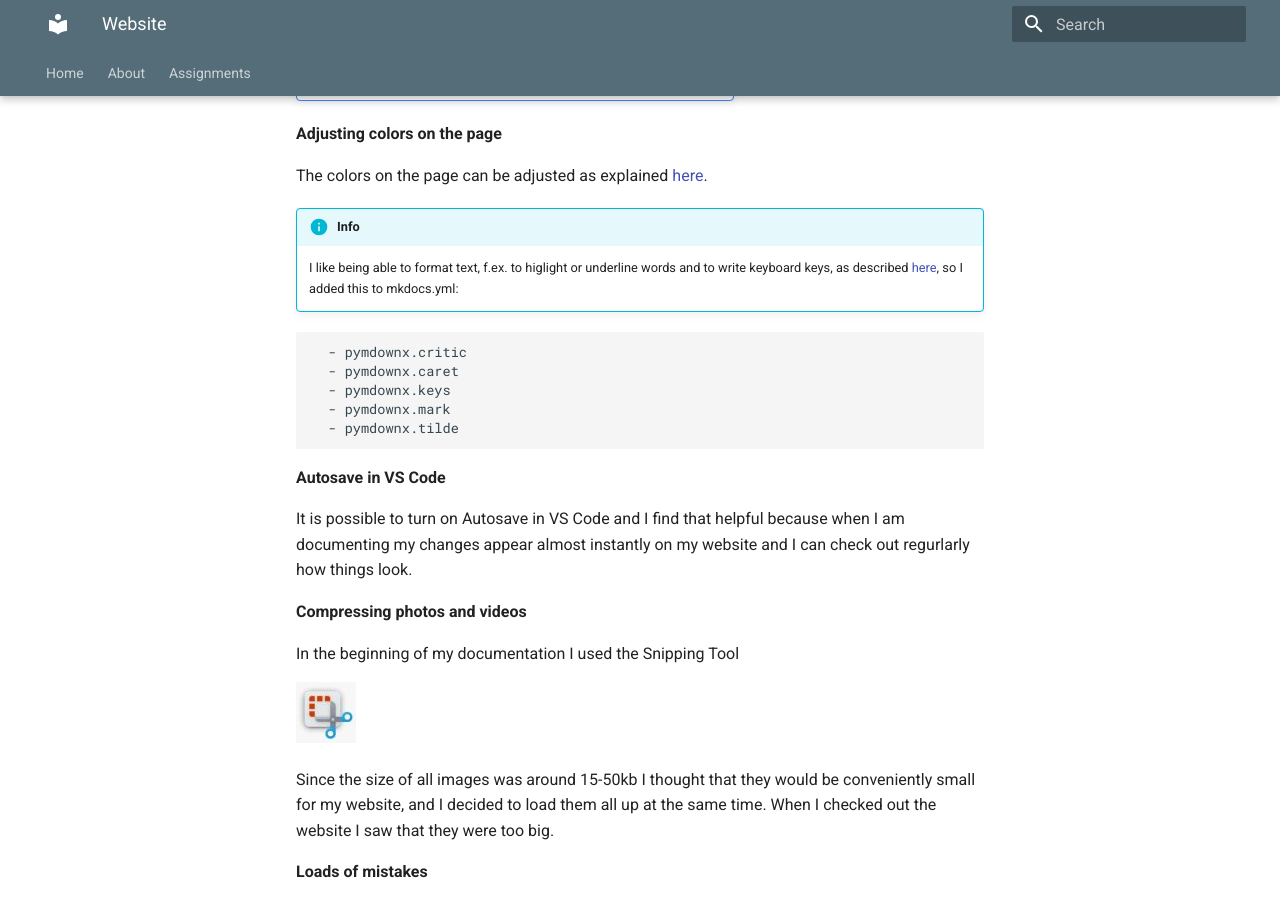
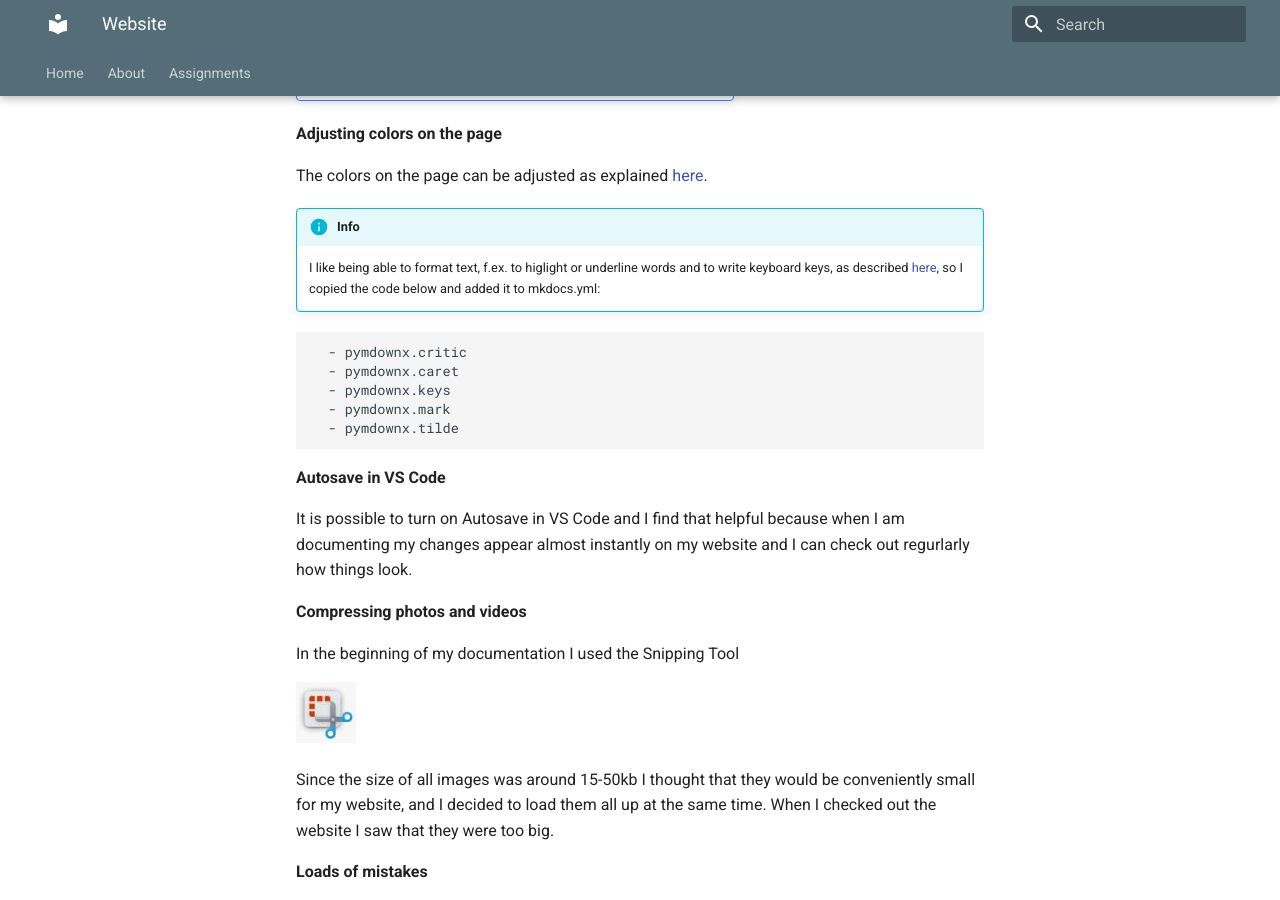
Before and after one commit to OlofH2/Before-Fab-Academy, an MkDocs documentation site: the page built from docs/Website.md, in a window 1280 px wide and 900 px high, scrolled down 2212 px. Built offline with MkDocs 1.6.1 and Material for MkDocs 9.7.7, drawn with Linux system fonts in a browser that asks for light colours.

Commit message:
Smá lagfæring

````diff
--- a/docs/Website.md
+++ b/docs/Website.md
@@ -77,6 +77,7 @@ I also copied codes from the same site [here](https://squidfunk.github.io/mkdocs
 
     The photo is 400 pixels wide, 500 pixels was to wide so that the inline box did not fit beside the photo.
 
+
 **Adjusting colors on the page**
 
 The colors on the page can be adjusted as explained [here](https://squidfunk.github.io/mkdocs-material/setup/changing-the-colors/).
@@ -84,7 +85,7 @@ The colors on the page can be adjusted as explained [here](https://squidfunk.git
 
 !!!Info
 
-    I like being able to format text, f.ex. to higlight or underline words and to write keyboard keys, as described [here](https://squidfunk.github.io/mkdocs-material/reference/formatting/#highlighting-text), so I added this to mkdocs.yml:
+    I like being able to format text, f.ex. to higlight or underline words and to write keyboard keys, as described [here](https://squidfunk.github.io/mkdocs-material/reference/formatting/#highlighting-text), so I copied the code below and added it to mkdocs.yml:
 
 ```
   - pymdownx.critic
````
